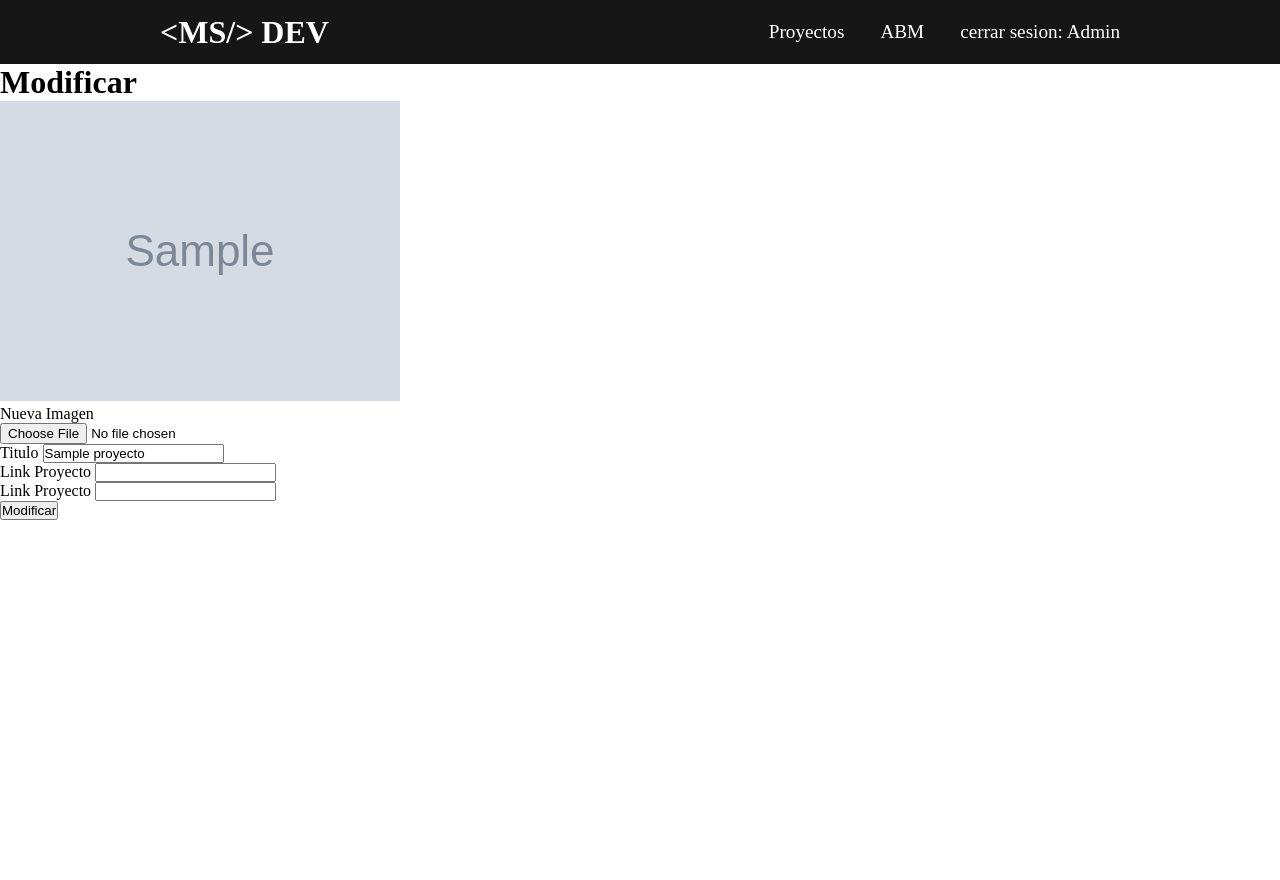
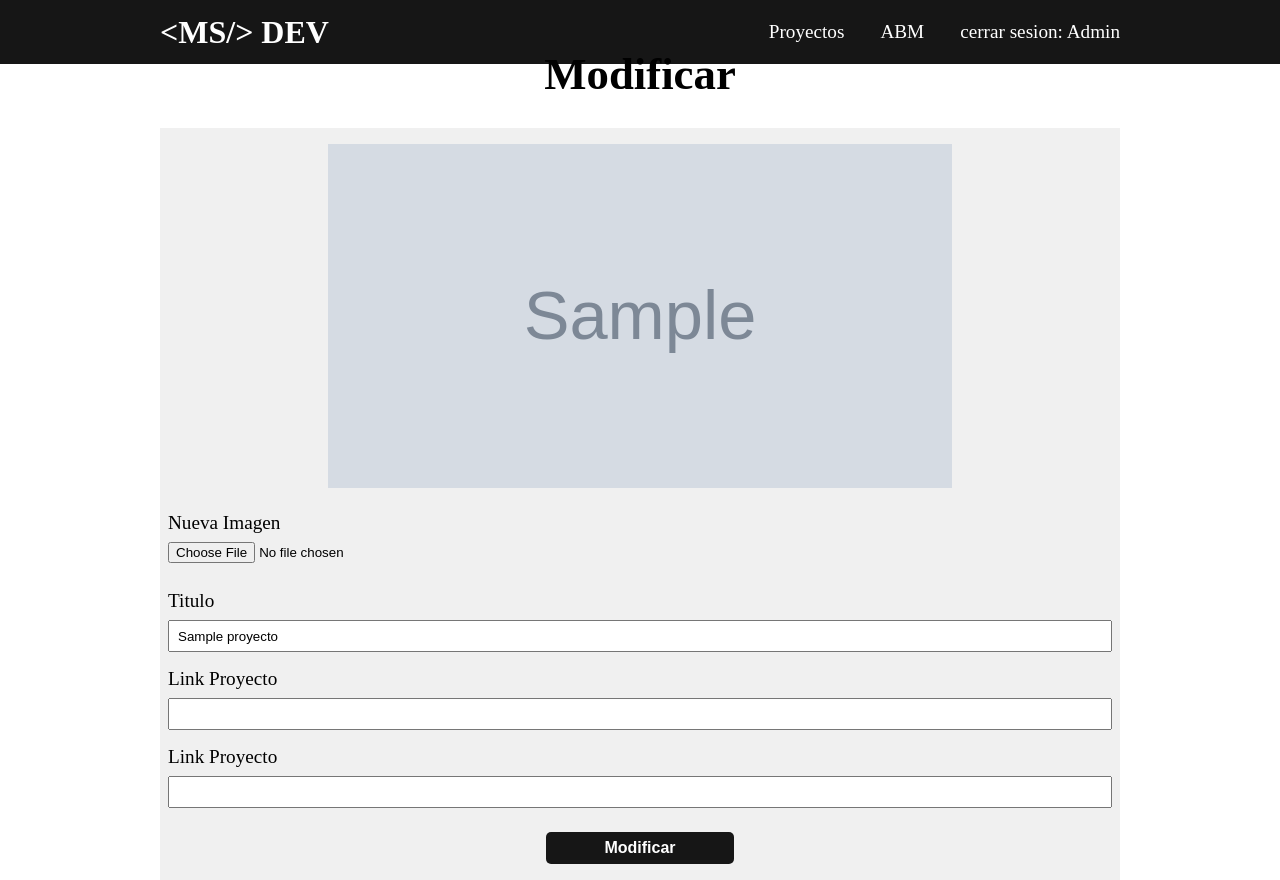
Before and after one commit to MatiasSotelo-Arg/portafolio-php, a PHP site: page /pages/modificar/modificar.php?modificar=1 in a window 1280 px wide. Before the commit the page ends 520 px from the top, so only its background shows below. Run offline with PHP 8.4, Linux system fonts and the light colour scheme; the visitor is signed in with stand-in values (Sample User, id 1); tables that the repository leaves empty or names only in its code hold one stand-in row (values such as "Sample post"); grey boxes marked "Sample" are stand-in pictures; data that the repository does not hold is empty.

Commit message:
actualizacion

```diff
--- a/css/index_admin.css
+++ b/css/index_admin.css
@@ -2,7 +2,7 @@
     display: grid;
     grid-template-columns: repeat(3,1fr);
     gap: 1rem;
-    margin: 5rem;
+    margin:2.5rem 4rem;
 }
 
 .proyecto {
@@ -22,5 +22,6 @@ img {
 
 div h1 {
     text-align: center;
-    margin-top: 2.5rem;
+    margin-top: 2.6rem;
+    font-size: 2.8rem;
 }
--- a/pages/header/header_admin.php
+++ b/pages/header/header_admin.php
@@ -48,7 +48,7 @@ if( isset( $_SESSION['usuario']) != 'Admin') {
         $linkProyectos = '#';
         $linkSesion = 'src\cerrar_sesion.php';
         $linkTitulo = 'index.php';
-    } else if(strpos($ruta_actual, 'abm.php') !== false) {
+    } else if(strpos($ruta_actual, 'abm.php') !== false || strpos($ruta_actual, 'modificar.php') !== false ) {
         $linkAdm = '#';
         $linkProyectos = '../../index_admin.php';
         $linkSesion = '../../src/cerrar_sesion.php';
--- /dev/null
+++ b/pages/modificar/modificar.css
@@ -0,0 +1,53 @@
+.contenedor-principal {
+    height: 100vh;
+    display: flex;
+    flex-direction: column;
+    align-items: center;
+    justify-content: center;
+    padding: 0 10rem;
+}
+
+h2 {
+    font-size: 2.8rem;
+    margin-bottom: 1.8rem;
+}
+
+form {
+    width: 100%;
+    text-align: left;
+    font-size: 1.2rem;
+}
+
+img {
+    width: 100%;
+    height: 45vh;
+    padding: 0.5rem 10rem;
+}
+
+form div {
+    background-color: #0000000f;
+    display: flex;
+    flex-direction: column;
+    padding: 0.5rem;
+}
+
+input {
+    height: 2rem;
+    margin-top: 0.5rem;
+    padding: 0 0.5rem;
+}
+
+.submit {
+    margin: 0.5rem auto;
+    width: 20%;
+    background-color: #161616;
+    color: white;
+    border: none;
+    font-size: 1rem;
+    font-weight: bold;
+    border-radius: 5px;
+}
+
+#archivo {
+    padding: 0;
+}
--- a/pages/modificar/modificar.php
+++ b/pages/modificar/modificar.php
@@ -39,10 +39,20 @@ if($_POST) {
 }
 ?>
 
+<!DOCTYPE html>
+<html lang="en">
+<head>
+    <meta charset="UTF-8">
+    <meta name="viewport" content="width=device-width, initial-scale=1.0">
+    <title>Document</title>
+    <link rel="stylesheet" href="modificar.css">
+</head>
+<body>
 <?php foreach($proyecto as $fila) {?>
 
+<div class="contenedor-principal">
     <div>
-        <h1>Modificar</h1>
+        <h2>Modificar</h2>
     </div>
 
     <form action="#" method="post" enctype="multipart/form-data">
@@ -72,8 +82,14 @@ if($_POST) {
             <input required type="text" name="linkGithub" id="linkGithub" value="<?php echo $fila['linkGithub']?>">
         </div>
 
-        <input type="submit" value="Modificar">
+        <div>
+            <input class="submit" type="submit" value="Modificar">
+        </div>
+
 
     </form>
+</div>
 
 <?php } ?>
+</body>
+</html>
```
